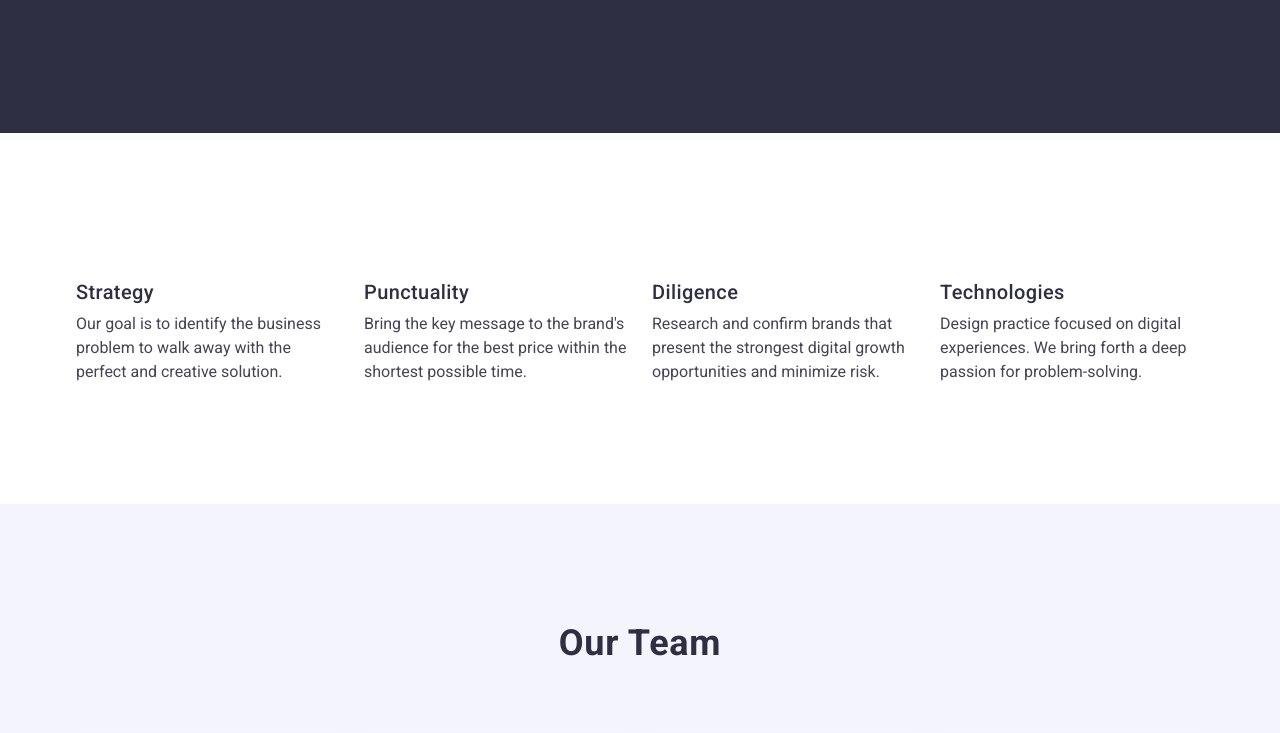
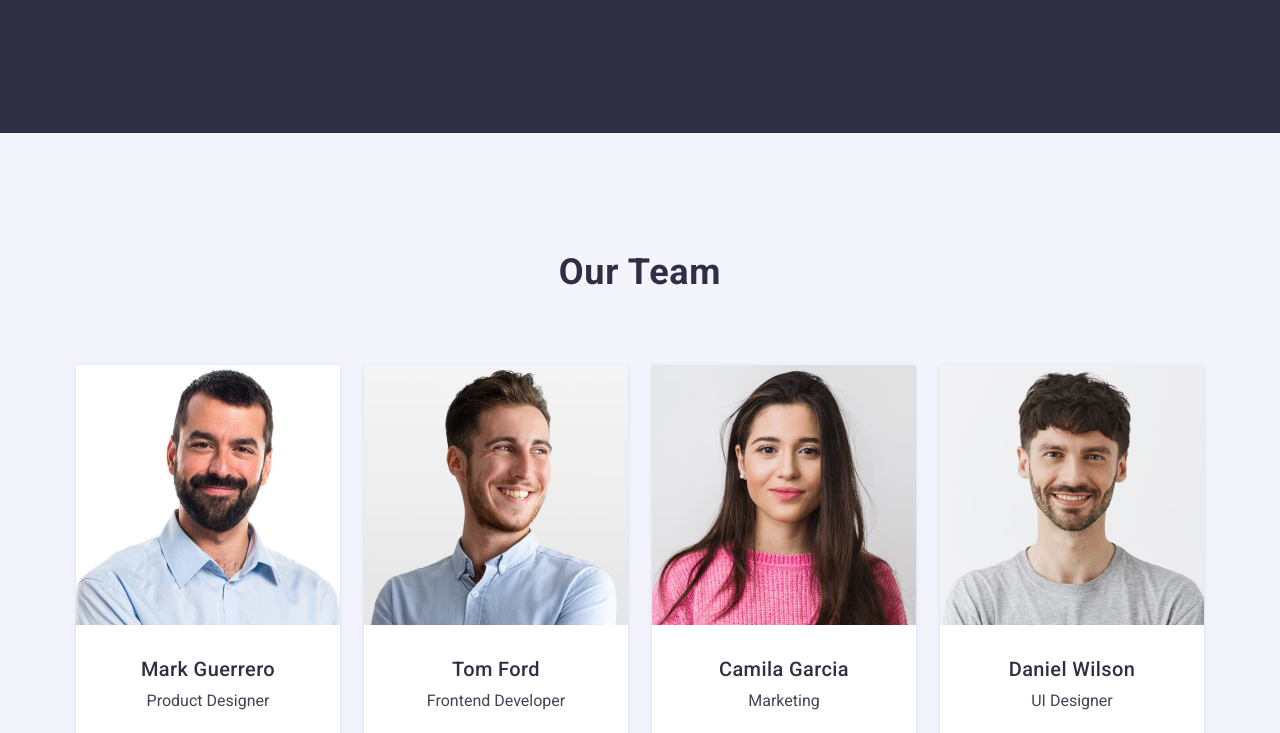
Before and after one commit to Nickolay1990/goit-markup-hw-03, a plain HTML site: page index.html in a window 1280 px wide. Shown: the part 540-1273 px from the top of the page. Drawn offline with nearby package versions, Linux system fonts and the light colour scheme.

Commit message:
second edits

```diff
--- a/css/styles.css
+++ b/css/styles.css
@@ -173,8 +173,16 @@ button:focus {
     padding: 120px 0;
 }
 
-.advantages-container-title {
-    visibility: hidden;
+.visually-hidden {
+    position: absolute;
+    width: 1px;
+    height: 1px;
+    margin: -1px;
+    padding: 0;
+    border: 0;
+    white-space: nowrap;
+    overflow: hidden;
+    clip: rect(0, 0, 0, 0);
 }
 
 .advantages-container-list {
@@ -232,7 +240,7 @@ button:focus {
 }
 
 .team-container-list-item-card {
-    padding: 16px 32px;
+    padding: 32px 0;
 }
 
 .team-container-list-item-title {
--- a/index.html
+++ b/index.html
@@ -82,7 +82,7 @@
 
             <!-- Advantages -->
 
-            <section class="section-padding">
+            <section class="visually-hidden">
                 <div class="container">
                     <h2 class="advantages-container-title">Advantages</h2>
                     <ul class="advantages-container-list">
```
